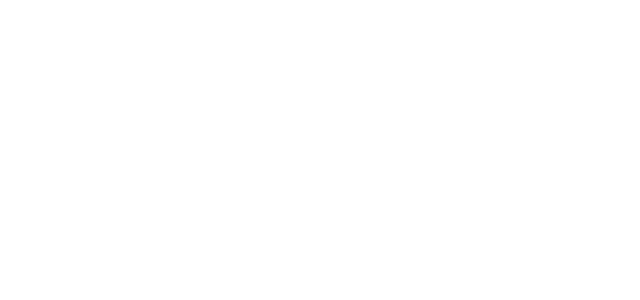
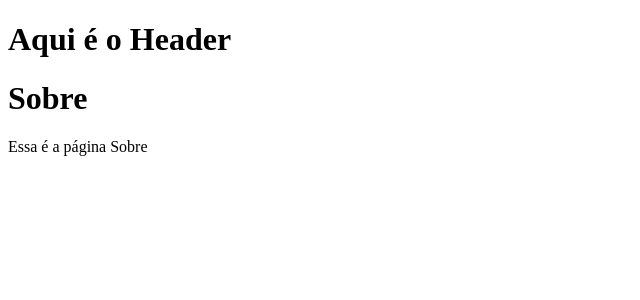
Before and after one commit to Caiobaldudev/react-study-router-05, a React (Vite) app: page /sobre in a window 1280 px wide. Shown: the top 300 px of the page, without its empty margins (0-640 px from the left). Built offline with nearby package versions, Linux system fonts and the light colour scheme.

Commit message:
React Router start explication

```diff
--- a/package.json
+++ b/package.json
@@ -11,7 +11,8 @@
   },
   "dependencies": {
     "react": "^18.3.1",
-    "react-dom": "^18.3.1"
+    "react-dom": "^18.3.1",
+    "react-router-dom": "^6.26.0"
   },
   "devDependencies": {
     "@eslint/js": "^9.8.0",
--- a/src/App.jsx
+++ b/src/App.jsx
@@ -1,11 +1,21 @@
-import React from 'react'
+import React from "react";
+import { BrowserRouter, Routes, Route } from "react-router-dom";
+import Home from "./Home";
+import Sobre from "./Sobre";
+import Header from "./Header";
+import NotFound from "./NotFound";
 
 const App = () => {
   return (
-    <div>
+    <BrowserRouter>
+    <Header/>
+      <Routes>
+        <Route path="/" element={<Home />} />
+        <Route path="sobre" element={<Sobre />} />
+        <Route path="*" element={<NotFound />} />
+      </Routes>
+    </BrowserRouter>
+  );
+};
 
-    </div>
-  )
-}
-
-export default App
+export default App;
--- /dev/null
+++ b/src/Header.jsx
@@ -0,0 +1,11 @@
+import React from 'react'
+
+const Header = () => {
+  return (
+    <div>
+      <h1>Aqui é o Header</h1>
+    </div>
+  )
+}
+
+export default Header
--- /dev/null
+++ b/src/Home.jsx
@@ -0,0 +1,12 @@
+import React from 'react'
+
+const Home = () => {
+  return (
+    <div>
+      <h1>Home</h1>
+      <p>Essa é a Home</p>
+    </div>
+  )
+}
+
+export default Home
--- /dev/null
+++ b/src/NotFound.jsx
@@ -0,0 +1,11 @@
+import React from 'react'
+
+const NotFound = () => {
+  return (
+    <div>
+      <p>Esse é um erro 404</p>
+    </div>
+  )
+}
+
+export default NotFound
--- /dev/null
+++ b/src/Sobre.jsx
@@ -0,0 +1,12 @@
+import React from 'react'
+
+const Sobre = () => {
+  return (
+    <div>
+      <h1>Sobre</h1>
+      <p>Essa é a página Sobre</p>
+    </div>
+  )
+}
+
+export default Sobre
```
Also changed, not shown: 1 other file (tests, documents, lock files or other folders).
